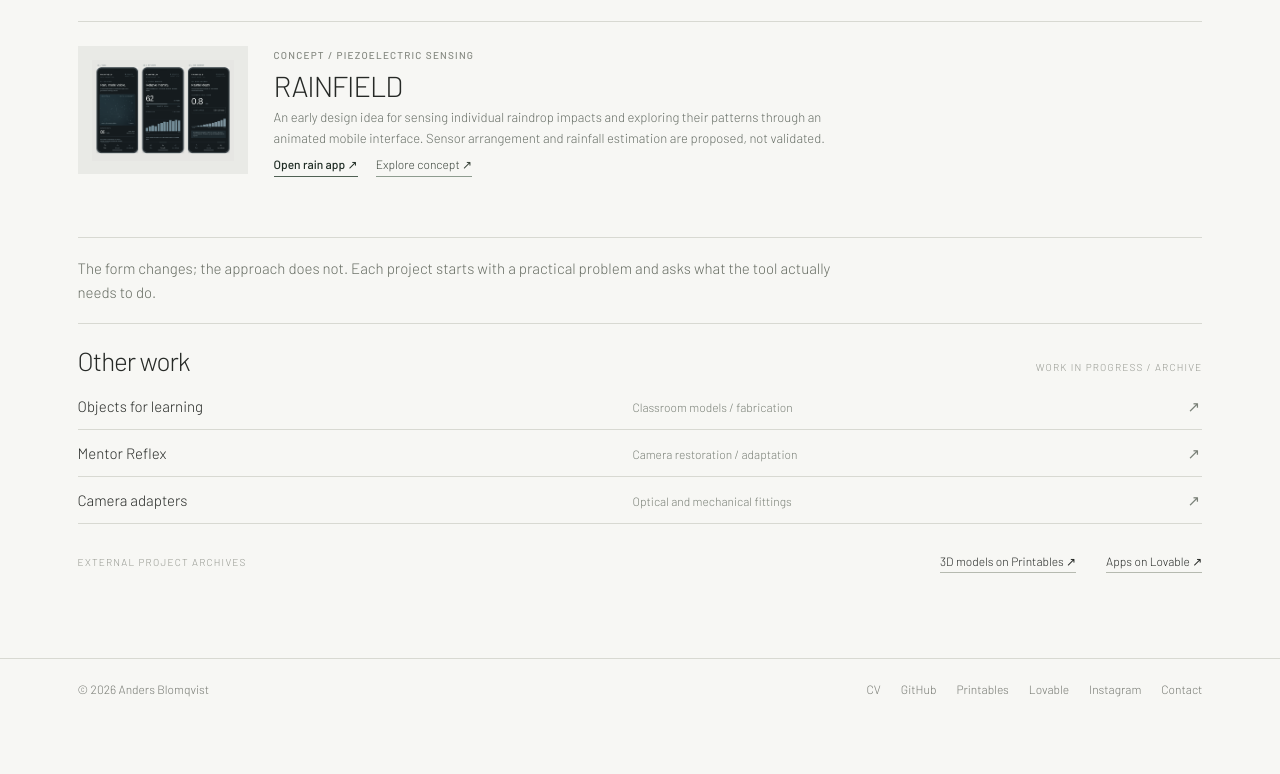
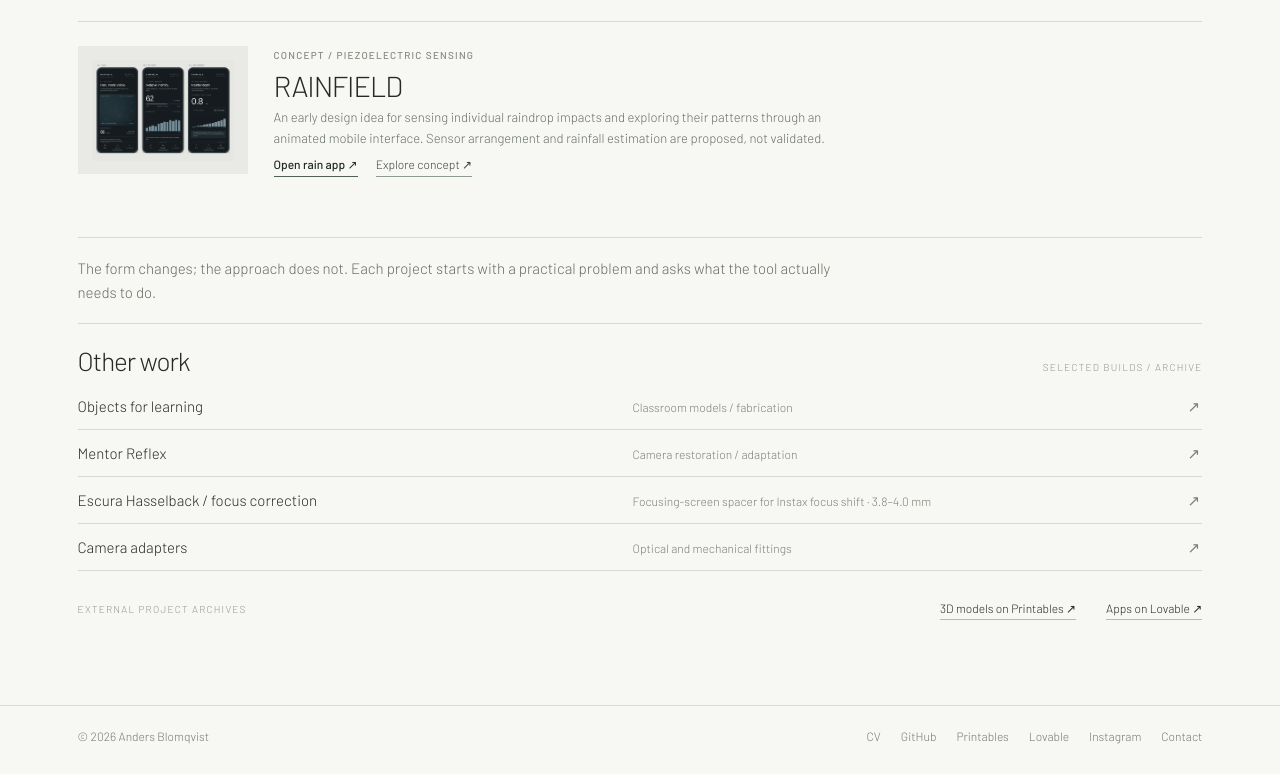
Before and after one commit to Ikonta/ikonta.github.io, a plain HTML site: page make/index.html in a window 1280 px wide. Shown: the part 930-1704 px from the top of the page. Before the commit the page ends 1657 px from the top, so only its background shows below. Drawn offline with Linux system fonts and the light colour scheme; a web font is replaced by a local one.

Commit message:
Add files via upload

```diff
--- a/make/index.html
+++ b/make/index.html
@@ -31,9 +31,10 @@
 <div class="rainfield-launch"><a class="app-primary" href="../projects/rainfield/mobile/">Open rain app ↗</a><a href="../projects/rainfield/">Explore concept ↗</a></div>
 </div>
 </section><div class="make-statement"><p>The form changes; the approach does not. Each project starts with a practical problem and asks what the tool actually needs to do.</p></div>
-<section aria-labelledby="make-other" class="make-secondary"><div class="make-secondary-title"><h2 id="make-other">Other work</h2><span>WORK IN PROGRESS / ARCHIVE</span></div>
+<section aria-labelledby="make-other" class="make-secondary"><div class="make-secondary-title"><h2 id="make-other">Other work</h2><span>SELECTED BUILDS / ARCHIVE</span></div>
 <a href="../projects/japan-objects/"><span>Objects for learning</span><span>Classroom models / fabrication</span><span aria-hidden="true">↗</span></a>
 <a href="../projects/mentor-reflex/"><span>Mentor Reflex</span><span>Camera restoration / adaptation</span><span aria-hidden="true">↗</span></a>
+<a href="https://www.printables.com/model/741415-escura-hasselback-focusing-screen-adapter" target="_blank" rel="noopener noreferrer"><span>Escura Hasselback / focus correction</span><span>Focusing-screen spacer for Instax focus shift · 3.8–4.0 mm</span><span aria-hidden="true">↗</span></a>
 <a href="../projects/camera-adapters/"><span>Camera adapters</span><span>Optical and mechanical fittings</span><span aria-hidden="true">↗</span></a>
 </section>
 <div class="make-resource-strip"><span>EXTERNAL PROJECT ARCHIVES</span><div><a href="https://www.printables.com/@Spotmatic/models" rel="noopener noreferrer" target="_blank">3D models on Printables ↗</a><a href="https://lovable.dev/@spotmatic" rel="noopener noreferrer" target="_blank">Apps on Lovable ↗</a></div></div>
```
Also changed, not shown: 1 other file.
